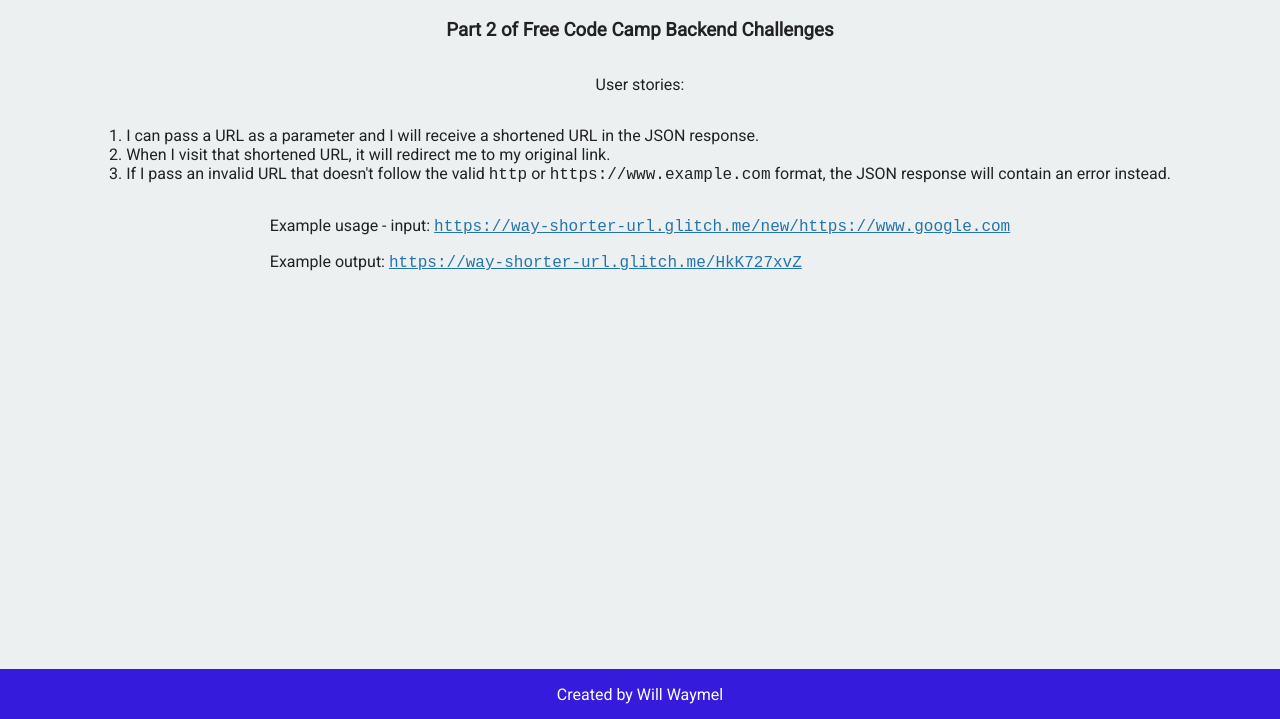
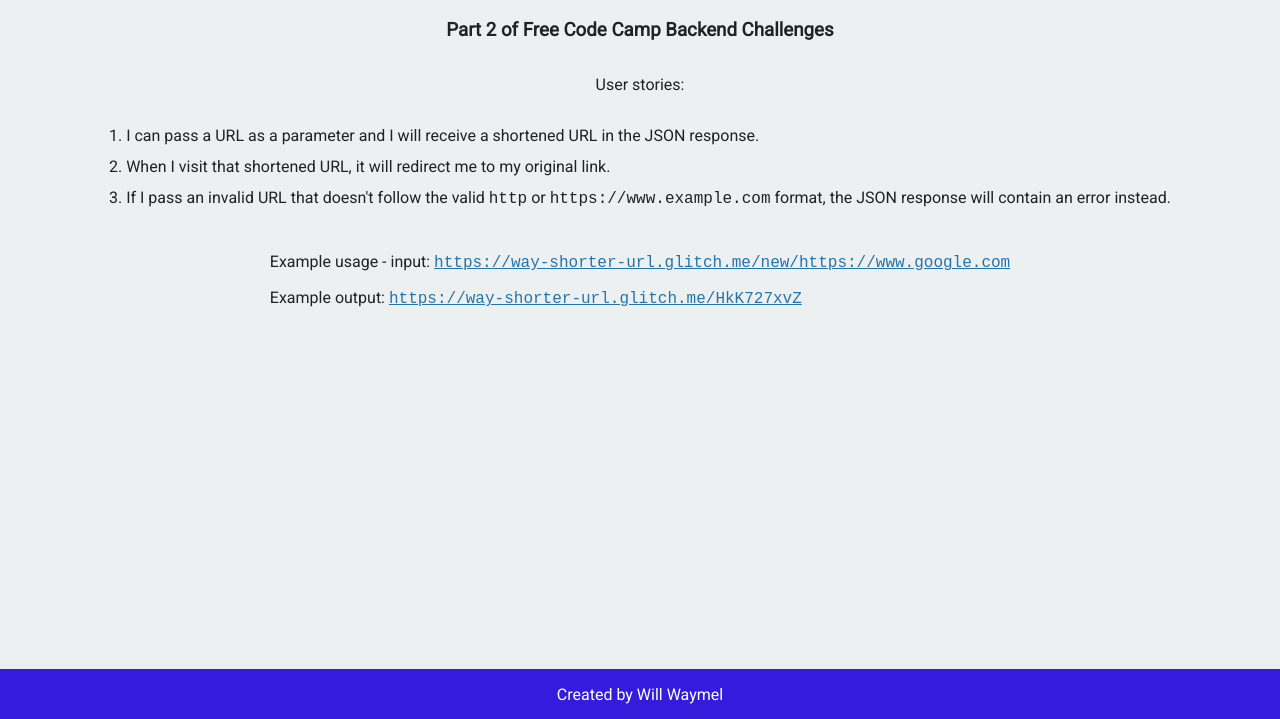
Before and after one commit to willwaymel/urlShortener, a website: page views/index.html in a window 1280 px wide. Shown: the part 81-800 px from the top of the page. Drawn offline with Linux system fonts and the light colour scheme.

Commit message:
🌋👚 Updated with Glitch

```diff
--- a/public/style.css
+++ b/public/style.css
@@ -64,6 +64,9 @@ ol {
 ul {
 	list-style-type: none;
 }
+li {
+  padding-bottom: 12px;
+}
 
 a {
 	color: #2574A9;
```
